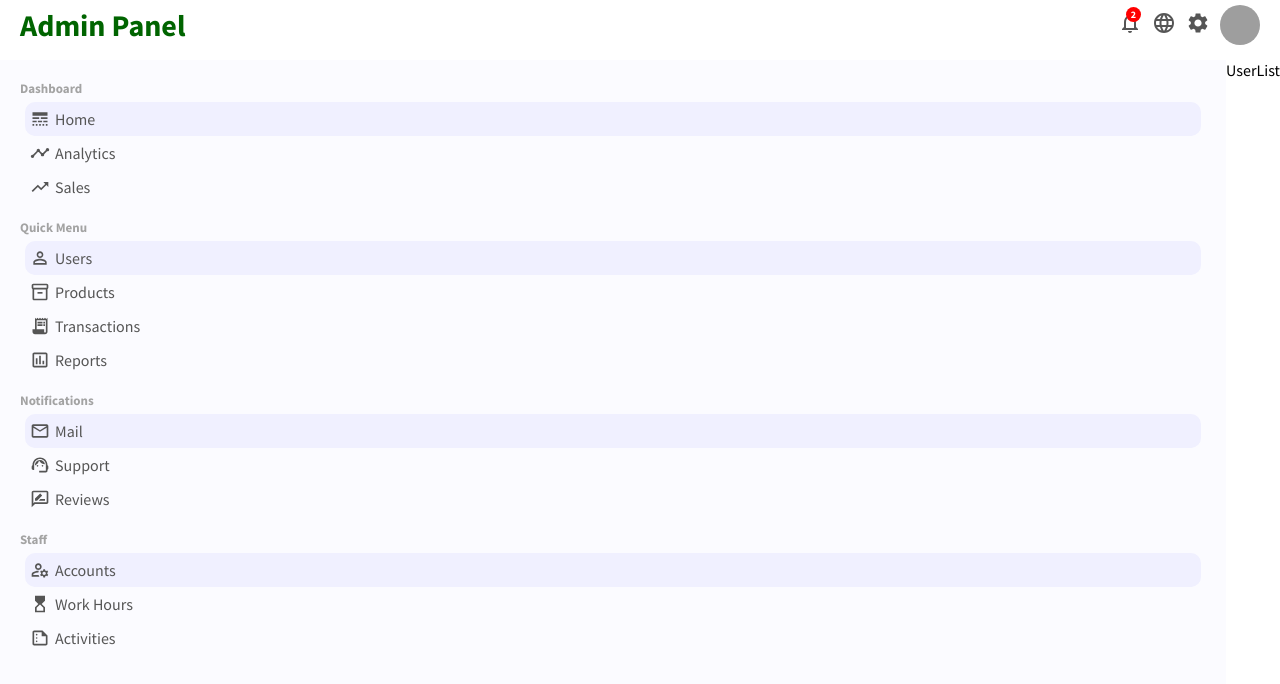
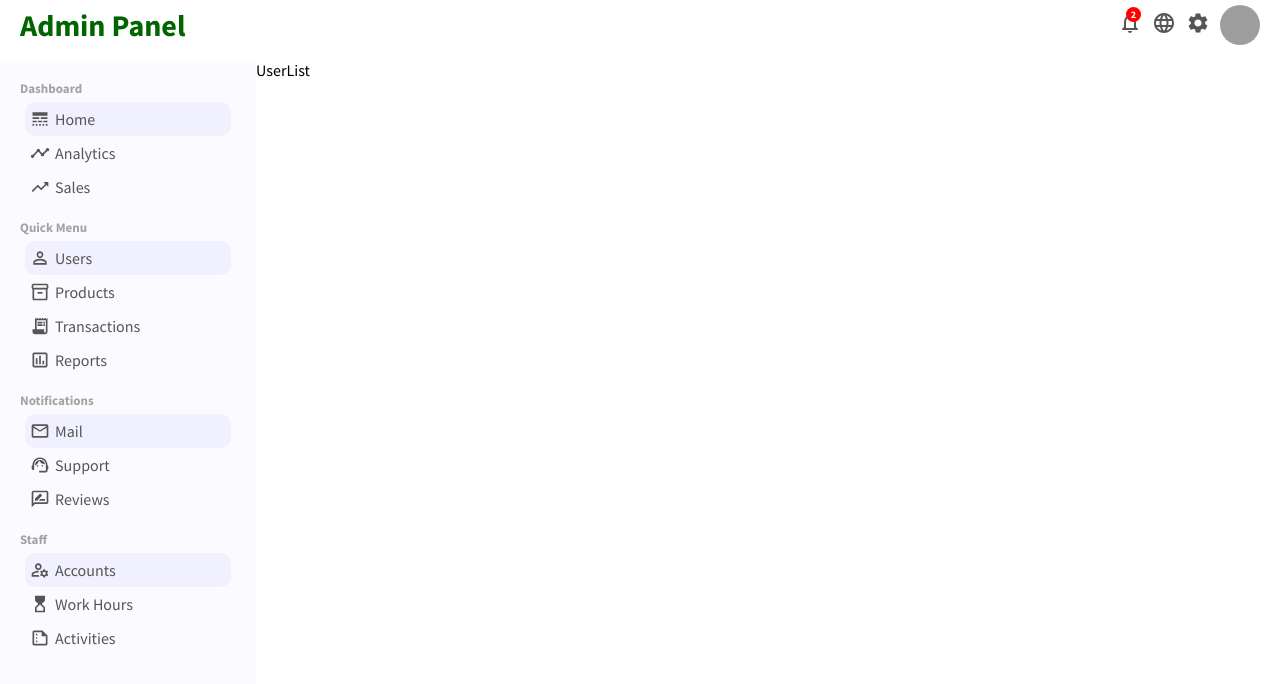
Before and after one commit to PJMantoss/admin_panel, a React (Create React App) app: page /users in a window 1280 px wide. Shown: the top 684 px of the page. Built offline with nearby package versions, Linux system fonts and the light colour scheme; grey boxes are pictures that could not be loaded.

Commit message:
update UserList component

```diff
--- a/src/pages/userList/UserList.js
+++ b/src/pages/userList/UserList.js
@@ -3,7 +3,7 @@ import './userList.css';
 
 function UserList() {
   return (
-    <div>UserList</div>
+    <div className='userList'>UserList</div>
   )
 }
 
--- a/src/pages/userList/userList.css
+++ b/src/pages/userList/userList.css
@@ -0,0 +1,3 @@
+.userList {
+    flex: 4;
+}
```
